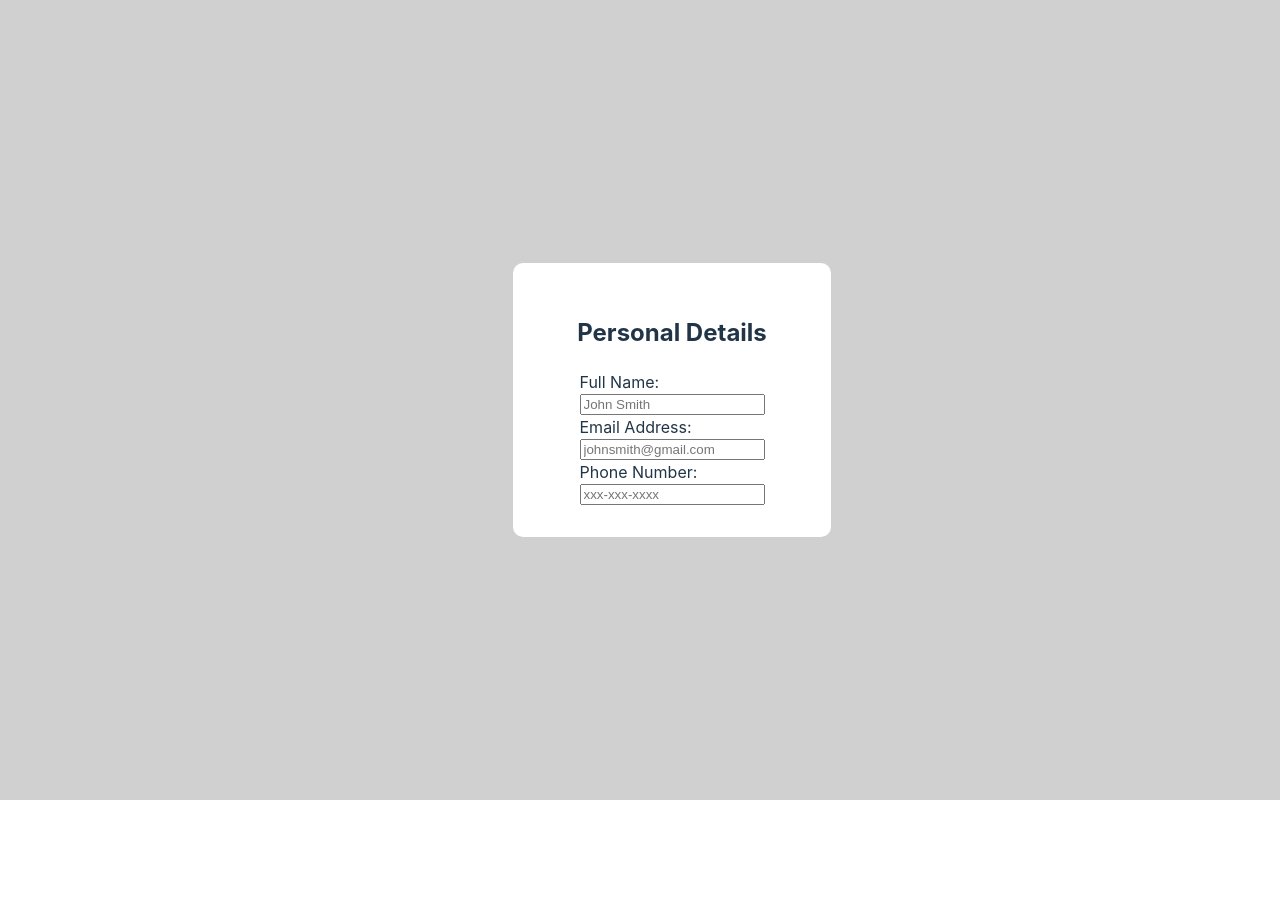
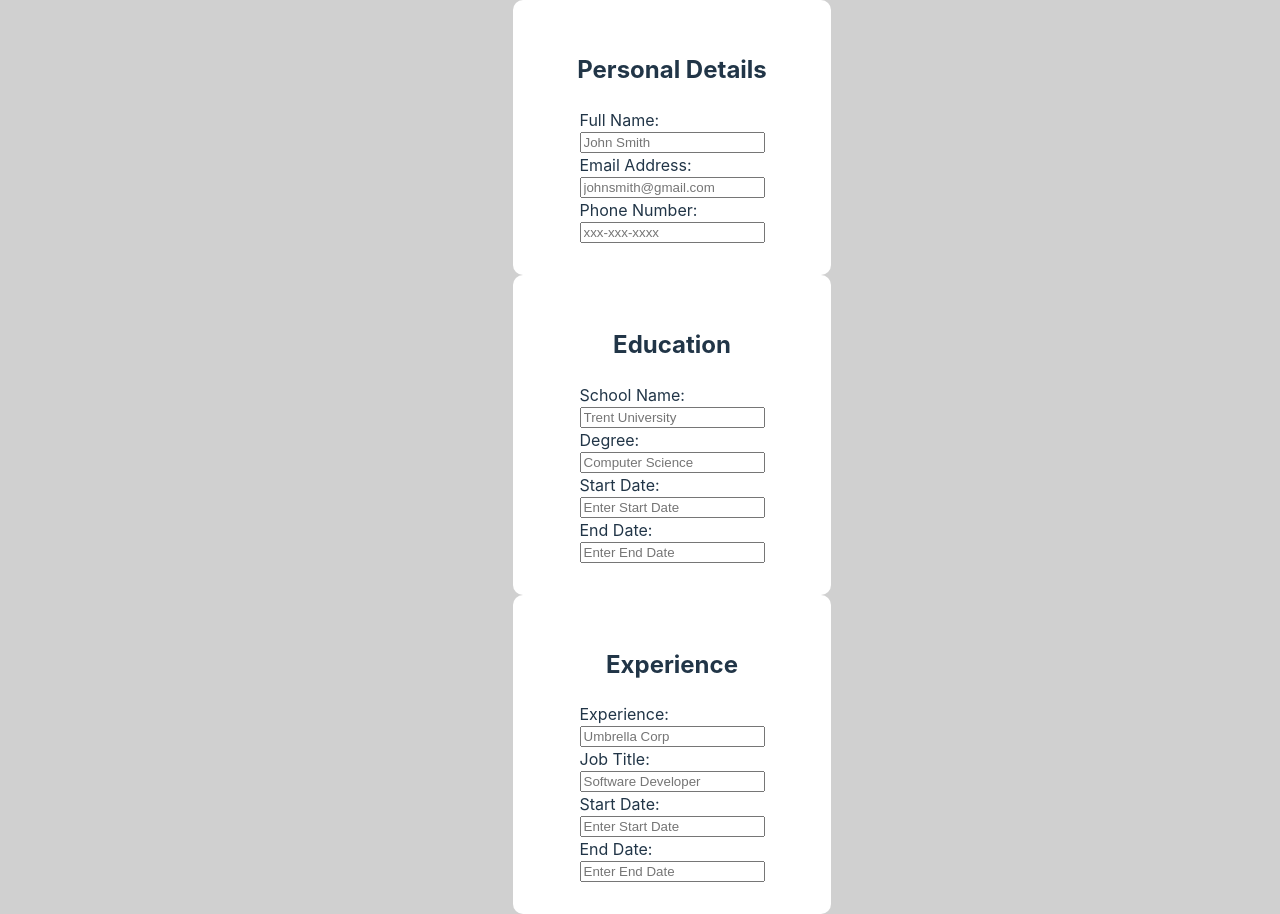
Before and after one commit to ReneSzz/my-first-react-app, a React (Vite) app in the folder my-first-react-app/: page / in a window 1280 px wide. Before the commit the page ends 800 px from the top, so only its background shows below. Built offline with nearby package versions, Linux system fonts and the light colour scheme.

Commit message:
Base forms created for info sections

```diff
--- a/my-first-react-app/src/App.jsx
+++ b/my-first-react-app/src/App.jsx
@@ -3,6 +3,8 @@ import reactLogo from './assets/react.svg'
 import viteLogo from '/vite.svg'
 import './App.css'
 import Person from './components/personDetails'
+import Education from './components/education'
+import Experience from './components/experience'
 
 
 
@@ -16,6 +18,8 @@ function App() {
     <>
 
     <Person> </Person>
+    <Education></Education>
+    <Experience></Experience>
     </>
   )
 }
--- /dev/null
+++ b/my-first-react-app/src/components/education.jsx
@@ -0,0 +1,41 @@
+import { useState } from 'react'
+
+
+function Education() {
+    const [schoolName, setSchoolName] = useState('');
+    const [degree, setDegree] = useState('');
+    const [startDate, setStartDate] = useState('');
+    const [endDate, setEndDate] = useState('');
+
+
+
+    return (
+       <>
+       <div className='card'>
+          <h2>{'Education'}</h2>
+          <div className='inputGroup'>
+          <label htmlFor="schoolName">School Name: </label>
+          <input type="text" placeholder="Trent University" value={schoolName} onChange={(e) => setSchoolName(e.target.value) }></input>
+          </div>
+
+          <div className='inputGroup'>
+          <label htmlFor="degree">Degree: </label>
+          <input type="text" placeholder="Computer Science" value={degree} onChange={(e) => setDegree(e.target.value) }></input>
+          </div>
+
+          <div className='inputGroup'>
+          <label htmlFor="startDate">Start Date: </label>
+          <input type="text" placeholder="Enter Start Date" value={startDate} onChange={(e) => setStartDate(e.target.value) }></input>
+          </div>
+
+          <div className='inputGroup'>
+          <label htmlFor="endDate">End Date:  </label>
+          <input type="text" placeholder="Enter End Date" value={endDate} onChange={(e) => setEndDate(e.target.value) }></input>
+          </div>
+
+          </div>
+       </>
+    )
+  }
+
+  export default Education
--- /dev/null
+++ b/my-first-react-app/src/components/experience.jsx
@@ -0,0 +1,40 @@
+import { useState } from 'react'
+
+
+function Experience() {
+    const [experienceName, setExperienceName] = useState('');
+    const [jobTitle, setjobTitle] = useState('');
+    const [startDate, setStartDate] = useState('');
+    const [endDate, setEndDate] = useState('');
+
+    return (
+       <>
+       <div className='card'>
+          <h2>{'Experience'}</h2>
+          <div className='inputGroup'>
+          <label htmlFor="experience">Experience: </label>
+          <input type="text" placeholder="Umbrella Corp" value={experienceName} onChange={(e) => setExperienceName(e.target.value) }></input>
+          </div>
+
+          <div className='inputGroup'>
+          <label htmlFor="jobTitle">Job Title:  </label>
+          <input type="text" placeholder="Software Developer" value={jobTitle} onChange={(e) => setExperienceName(e.target.value) }></input>
+          </div>
+
+
+          <div className='inputGroup'>
+          <label htmlFor="startDate">Start Date: </label>
+          <input type="text" placeholder="Enter Start Date" value={startDate} onChange={(e) => setStartDate(e.target.value) }></input>
+          </div>
+
+          <div className='inputGroup'>
+          <label htmlFor="endDate">End Date:  </label>
+          <input type="text" placeholder="Enter End Date" value={endDate} onChange={(e) => setEndDate(e.target.value) }></input>
+          </div>
+
+          </div>
+       </>
+    )
+  }
+
+  export default Experience
```
